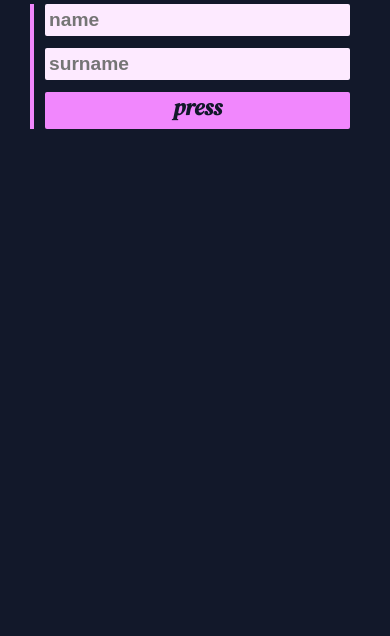
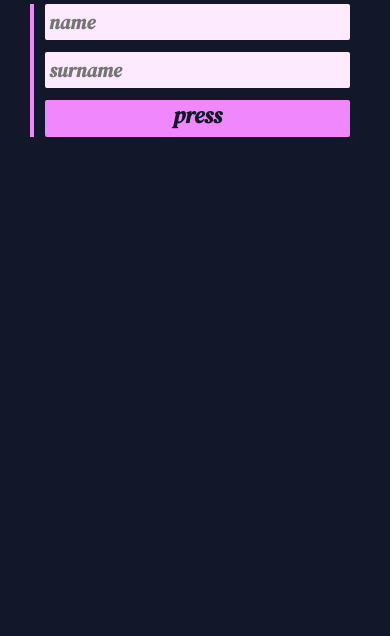
Before and after one commit to mouadd9/randomTextGenerator, a website with bundled scripts: page index.html in a window 390 px wide. Shown: the part 208-844 px from the top of the page. Built offline with nearby package versions, Linux system fonts and the light colour scheme.

Commit message:
finished

```diff
--- a/style.css
+++ b/style.css
@@ -180,6 +180,9 @@ html{
         background-color:  #fdeaff;
         border: 0px;
         border-radius: 2px;
+        font-family: "DM Serif Display", serif;
+    font-weight:600;
+    font-style: italic;
 
       }
       form{
```
